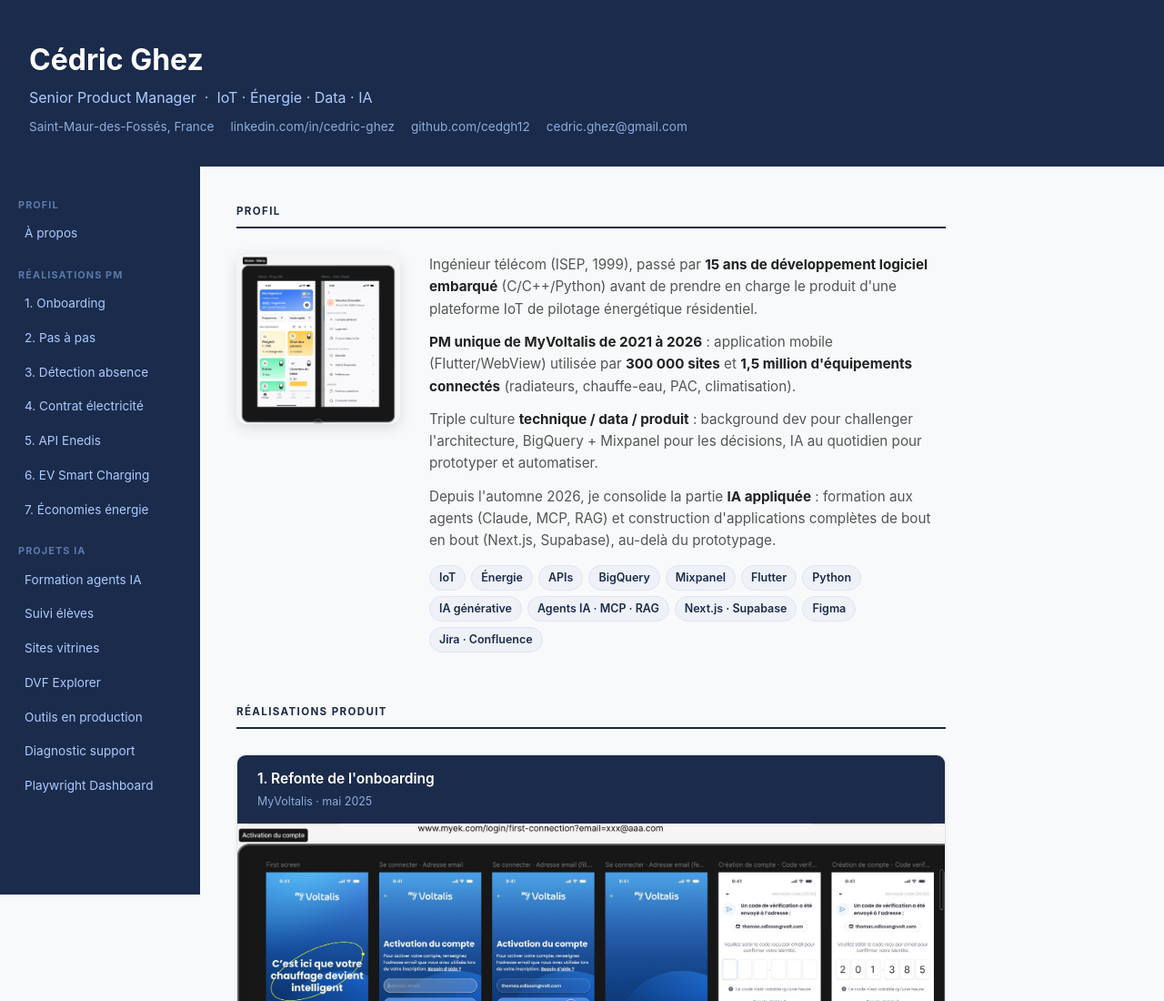
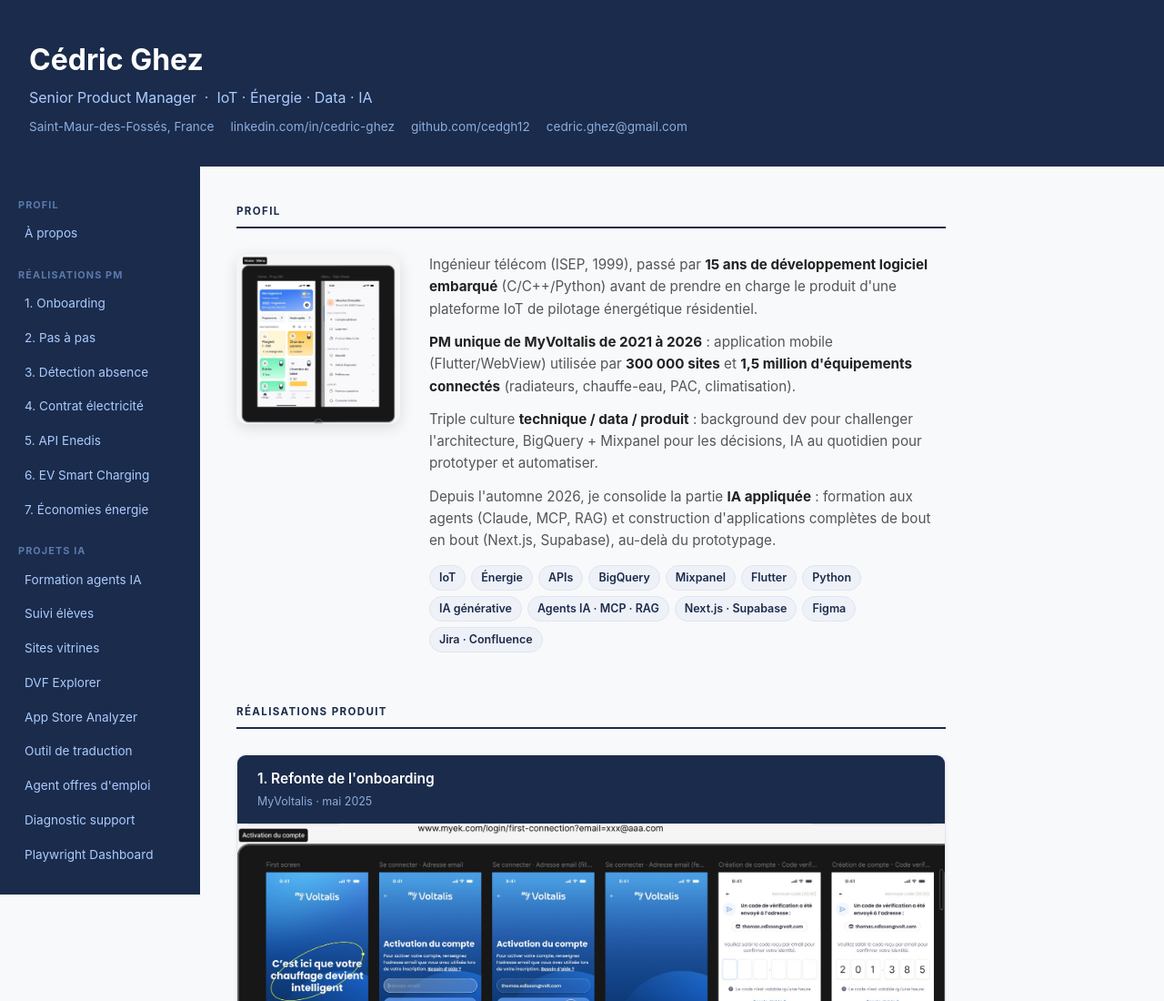
Before and after one commit to cedgh12/cedgh12.github.io, a plain HTML site: page index.html in a window 1280 px wide. Shown: the top 1100 px of the page at 91% size. Drawn offline with Linux system fonts and the light colour scheme.

Commit message:
Navigation : un lien par projet IA à la place du lien vers le début de la section
Co-Authored-By: Claude Sonnet 5.5 <noreply@anthropic.com>
Claude-Session: https://claude.ai/code/session_017je1gvarppbWAjZbwA19De

```diff
--- a/index.html
+++ b/index.html
@@ -132,7 +132,9 @@
         <a href="#suivi-eleves">Suivi élèves</a>
         <a href="#sites-vitrines">Sites vitrines</a>
         <a href="#dvf-explorer">DVF Explorer</a>
-        <a href="#ia">Outils en production</a>
+        <a href="#app-store">App Store Analyzer</a>
+        <a href="#traduction">Outil de traduction</a>
+        <a href="#job-agent">Agent offres d'emploi</a>
         <a href="#diagnostic">Diagnostic support</a>
         <a href="#playwright">Playwright Dashboard</a>
       </div>
@@ -331,7 +333,7 @@
           </div>
         </div>
 
-        <div class="ia-card">
+        <div class="ia-card" id="app-store">
           <div class="ia-card-header">App Store Review Analyzer</div>
           <img src="assets/n8n_workflow.png" alt="n8n workflow" onclick="openLightbox(this)" style="object-fit:contain; background:#f8f8f8;">
           <div class="ia-card-body">
@@ -341,7 +343,7 @@
           </div>
         </div>
 
-        <div class="ia-card">
+        <div class="ia-card" id="traduction">
           <div class="ia-card-header">Translation Automation Tool</div>
           <img src="assets/translation_tool.png" alt="Translation tool" onclick="openLightbox(this)" style="object-fit:contain; background:#f8f8f8;">
           <div class="ia-card-body">
@@ -351,7 +353,7 @@
           </div>
         </div>
 
-        <div class="ia-card">
+        <div class="ia-card" id="job-agent">
           <div class="ia-card-header">Job Offer Analysis Agent</div>
           <div class="ia-card-body" style="padding-top:18px">
             <p>Agent d'analyse d'offres d'emploi : Claude LLM + MCP Notion. 50+ offres traitées, temps réduit de 15 min à 2 min par offre.</p>
```
